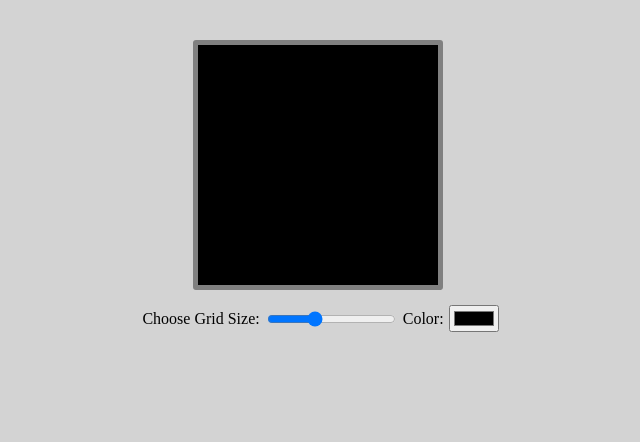
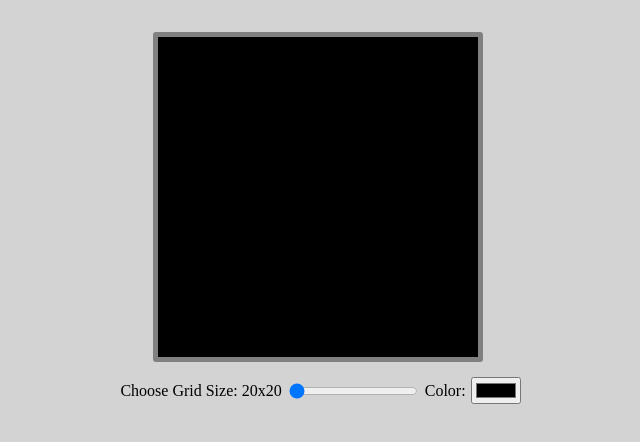
Before and after one commit to cpomul/Sketch, a plain HTML site: page index.html in a window 1280 px wide. Shown: the whole page, without its empty margins (322-962 px from the left). Drawn offline with Linux system fonts and the light colour scheme.

Commit message:
Add grid slider values

```diff
--- a/index.html
+++ b/index.html
@@ -11,8 +11,10 @@
       <div id="grid"></div>
     </article>
     <div class="buttonContainer">
-      <p id="gridSizeChooseText">Choose Grid Size:</p>
-      <input type="range" min="1" max="40" value="15" id="gridRange" />
+      <p id="gridSizeChooseText">
+        Choose Grid Size: <span id="gridNumberValue"></span>
+      </p>
+      <input type="range" min="20" max="40" value="20" id="gridRange" />
       <p id="colorChooseText">Color:</p>
       <input type="color" id="color-picker" />
     </div>
--- a/script.js
+++ b/script.js
@@ -1,6 +1,11 @@
 const grid = document.querySelector("#grid");
 const userColorPicker = document.querySelector("#color-picker");
 const gridRange = document.querySelector("#gridRange");
+const gridNumberValue = document.querySelector("#gridNumberValue");
+
+gridRange.oninput = function () {
+  gridNumberValue.textContent = gridRange.value + "x" + gridRange.value;
+};
 
 userColorPicker.addEventListener("change", function () {});
 
@@ -10,9 +15,11 @@ function addColor(square) {
   });
 }
 
-// generate divs inside #grid
 function generateGrid(squareNumbers) {
   gridRange.addEventListener("change", () => {});
+  if (gridNumberValue.textContent == "") {
+    gridNumberValue.textContent = gridRange.value + "x" + gridRange.value;
+  }
   for (let i = 0; i < squareNumbers * squareNumbers; i++) {
     square = document.createElement("div");
     square.style.cssText =
--- a/style.css
+++ b/style.css
@@ -4,7 +4,7 @@ html {
 #container {
   display: flex;
   justify-content: center;
-  margin-top: 5vh;
+  margin-top: 4vh;
 }
 
 .buttonContainer {
```
